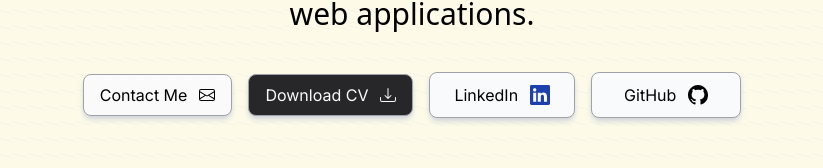
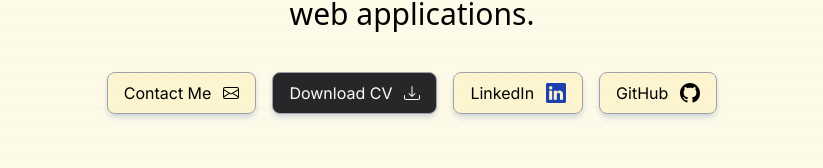
Before and after one commit to kimjust6/Portfolio, a Next.js app: page / in a window 1280 px wide. Shown: the part 412-580 px from the top of the page, without its empty margins (228-1051 px from the left). Built offline with nearby package versions, Linux system fonts and the light colour scheme; no server answers.

Commit message:
updated button themes

```diff
--- a/app/globals.scss
+++ b/app/globals.scss
@@ -17,7 +17,7 @@ $transparent: rgba(0, 0, 0, 0);
 }
 
 .button_secondary {
-    @apply flex w-44 cursor-pointer select-none items-center justify-center gap-3 rounded-lg border border-zinc-400 bg-zinc-50 px-4 py-2 shadow-md shadow-gray-300 hover:bg-zinc-100 dark:bg-gray-900 dark:text-gray-100 dark:shadow-none dark:hover:bg-gray-950 sm:w-fit;
+    @apply flex w-44 cursor-pointer select-none items-center justify-center gap-3 rounded-lg border border-zinc-400 bg-amber-100 bg-opacity-75 px-4 py-2 shadow-md shadow-gray-300 hover:bg-amber-100 dark:bg-gray-900 dark:text-gray-100 dark:shadow-none dark:hover:bg-gray-950 sm:w-fit;
 }
 
 .button_accent {
--- a/components/intro.tsx
+++ b/components/intro.tsx
@@ -110,7 +110,7 @@ const Intro = () => {
                             target="_blank"
                         >
                             <motion.div
-                                className="button_shape flex w-44 items-center justify-center gap-2 border border-gray-400 bg-gray-50 hover:bg-gray-100 sm:w-auto sm:p-2.5 sm:px-6"
+                                className="button_secondary transparent"
                                 whileHover={{ scale: 1.07 }}
                                 whileTap={{ scale: 0.97 }}
                             >
@@ -126,7 +126,7 @@ const Intro = () => {
                             target="_blank"
                         >
                             <motion.div
-                                className="button_shape flex w-44 items-center justify-center gap-2 border border-gray-400 bg-gray-50 px-4 py-2 hover:bg-gray-100 sm:w-auto sm:p-2.5 sm:px-8"
+                                className="button_secondary transparent"
                                 whileHover={{ scale: 1.07 }}
                                 whileTap={{ scale: 0.97 }}
                             >
```
